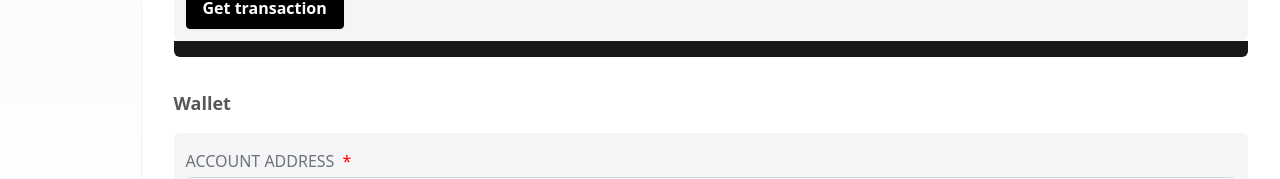
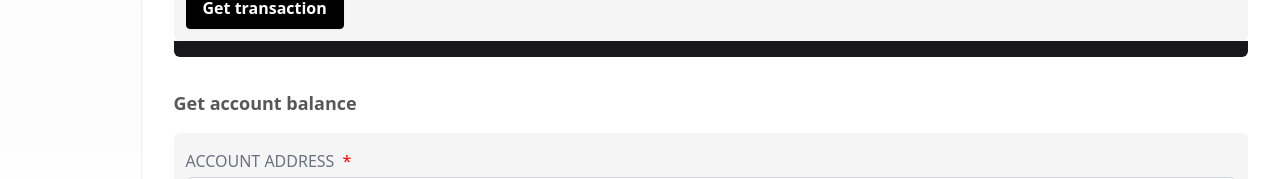
Before and after one commit to tatumio/tatum-js-example-react-app, a Next.js app: page /wallet/info in a window 1280 px wide. Shown: the part 553-732 px from the top of the page. Built offline with nearby package versions, Linux system fonts and the light colour scheme; no server answers.

Commit message:
chore: fix typo

```diff
--- a/src/pages/wallet/info.tsx
+++ b/src/pages/wallet/info.tsx
@@ -350,7 +350,7 @@ export default function WalletInfoPage() {
         )}
 
         <div className='layout mb-8 flex flex-col items-baseline justify-start text-left text-black'>
-          <h4>Wallet</h4>
+          <h4>Get account balance</h4>
           <form
             onSubmit={(e) => getAccountBalance(e)}
             className='mt-2 flex w-full flex-wrap rounded-md bg-neutral-100 pt-4 pb-3'
```
